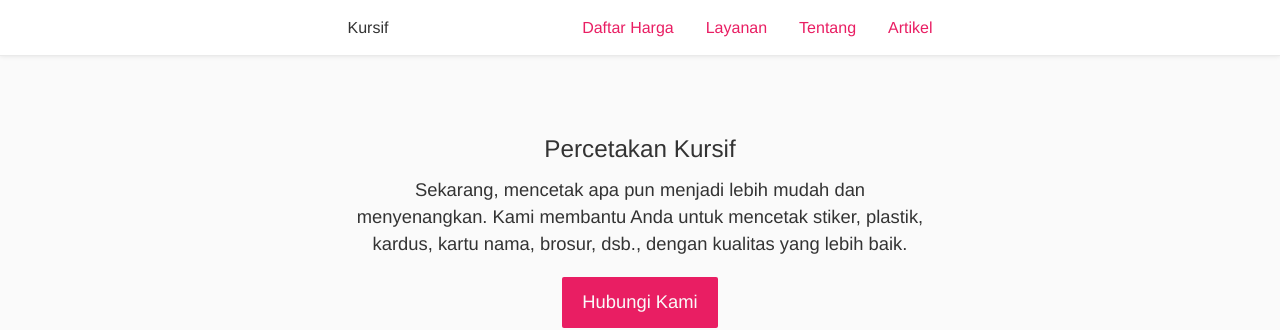
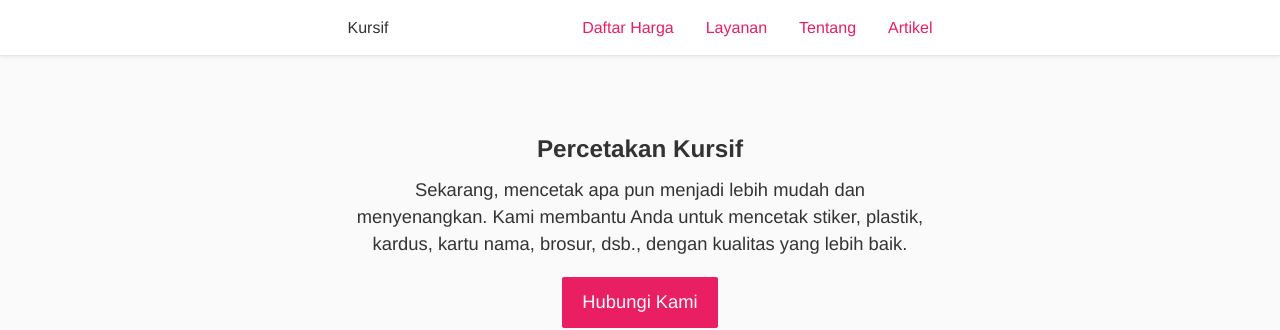
Before and after one commit to tertanda/kursif.github.io, a Jekyll site: the page built from index.md, in a window 1280 px wide. Shown: the top 330 px of the page. Built offline with Jekyll 4.4.1, drawn with Linux system fonts in a browser that asks for light colours; a script that is not in the unit is left out.

Commit message:
First commit.

```diff
--- a/_sass/base/typo.scss
+++ b/_sass/base/typo.scss
@@ -3,7 +3,6 @@
  */
 h1, h2,
 h3, h4 {
-    font-weight: 400;
     line-height: 1.05;
     margin-bottom: 0.25rem;
     margin-top: 0;
```
